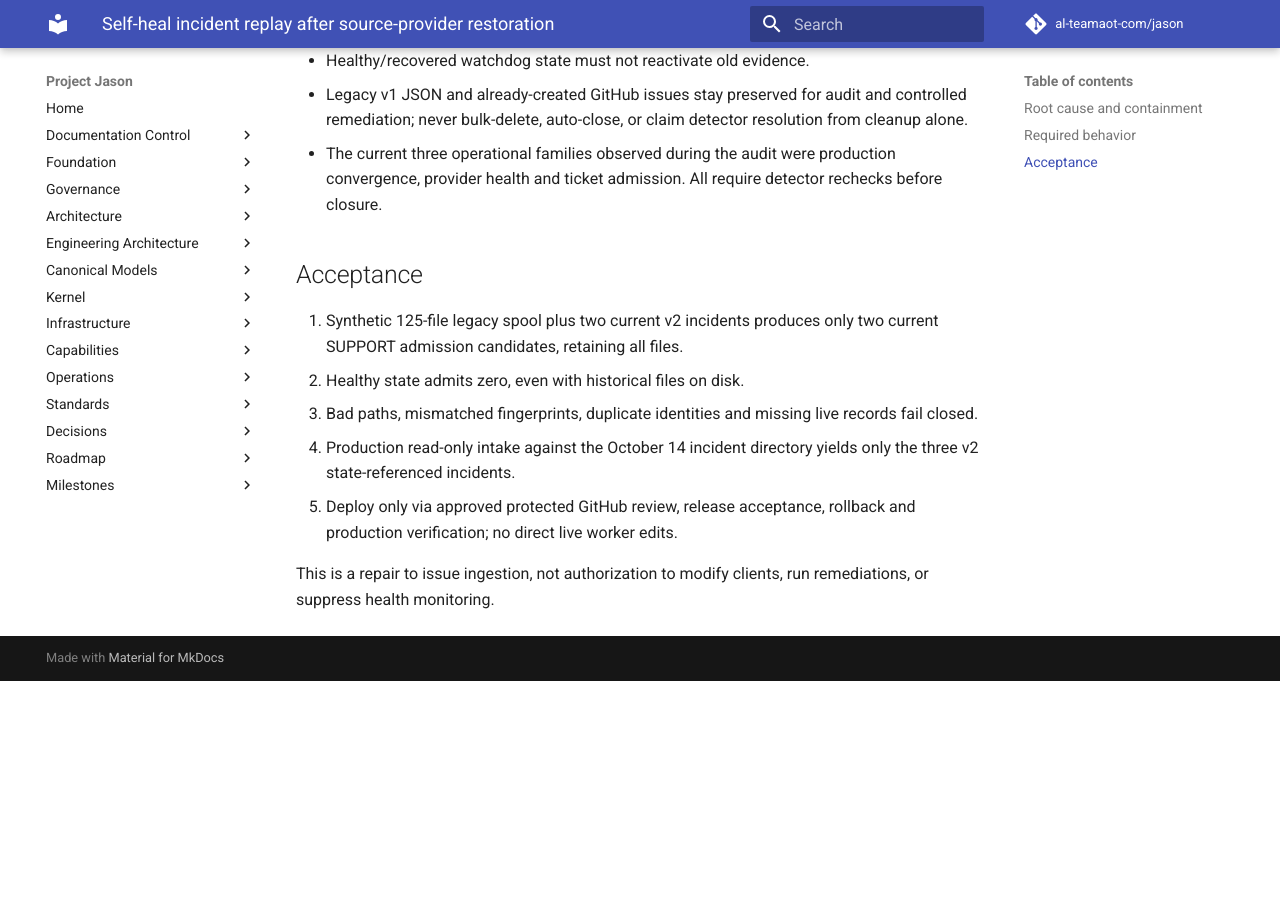
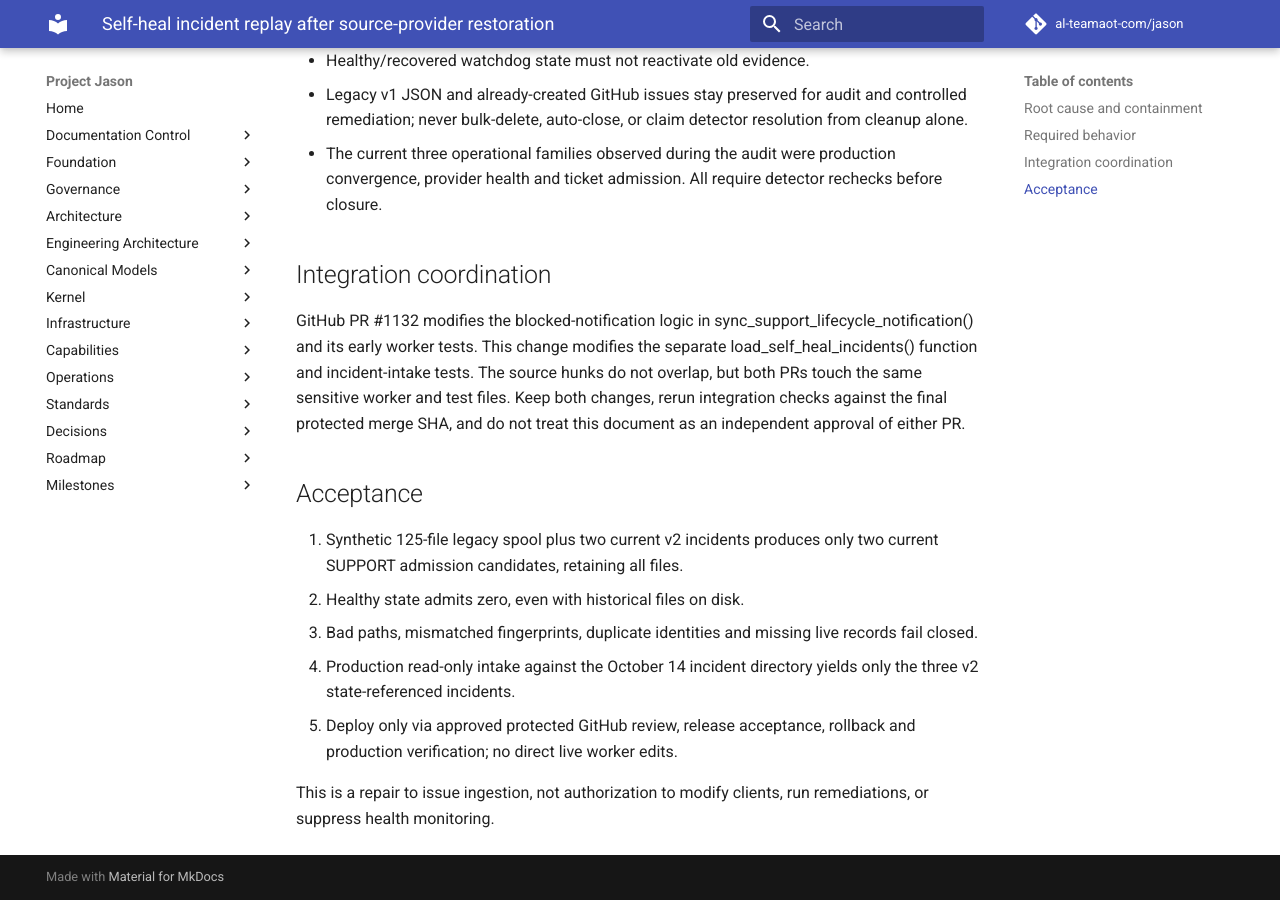
Before and after one commit to al-teamaot-com/jason, an MkDocs documentation site: the page built from docs/operations/Self-Heal-Incident-Replay-Governance.md, in a window 1280 px wide and 900 px high, scrolled down 688 px. Built offline with MkDocs 1.6.1 and Material for MkDocs 9.7.7, drawn with Linux system fonts in a browser that asks for light colours; comment, search, counter and statistics services are not loaded; before the commit the page ends 1369 px from its top, so only the background shows below that.

Commit message:
docs: record coordinated self-heal worker overlap with PR 1132

```diff
--- a/docs/operations/Self-Heal-Incident-Replay-Governance.md
+++ b/docs/operations/Self-Heal-Incident-Replay-Governance.md
@@ -29,6 +29,16 @@ when GitHub connectivity resumed.
   production convergence, provider health and ticket admission. All
   require detector rechecks before closure.
 
+## Integration coordination
+
+GitHub PR #1132 modifies the blocked-notification logic in
+sync_support_lifecycle_notification() and its early worker tests. This
+change modifies the separate load_self_heal_incidents() function and
+incident-intake tests. The source hunks do not overlap, but both PRs touch
+the same sensitive worker and test files. Keep both changes, rerun
+integration checks against the final protected merge SHA, and do not treat
+this document as an independent approval of either PR.
+
 ## Acceptance
 
 1. Synthetic 125-file legacy spool plus two current v2 incidents produces
```
